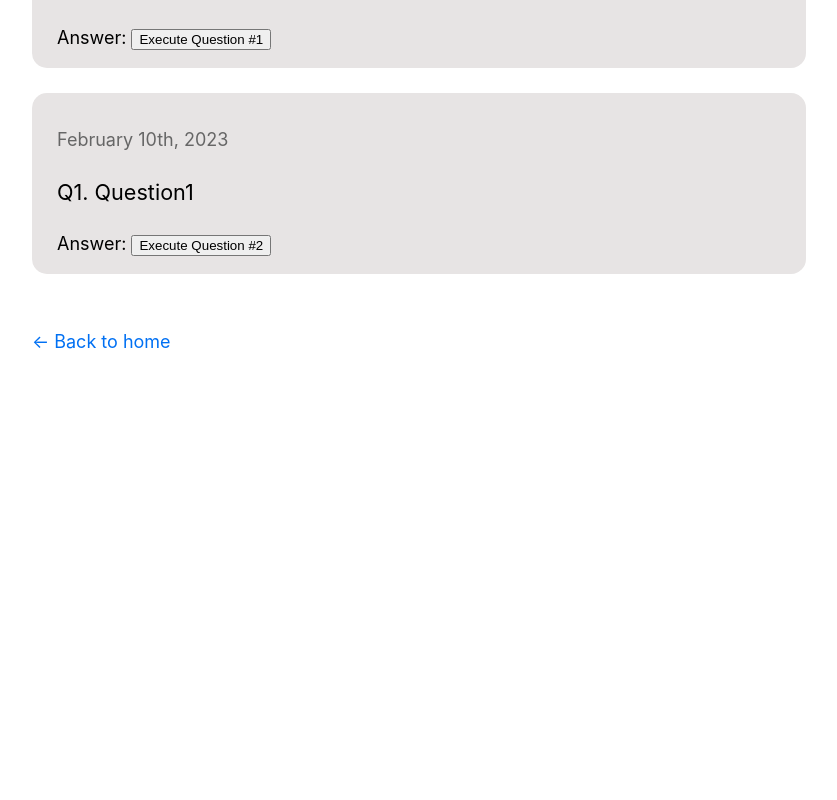
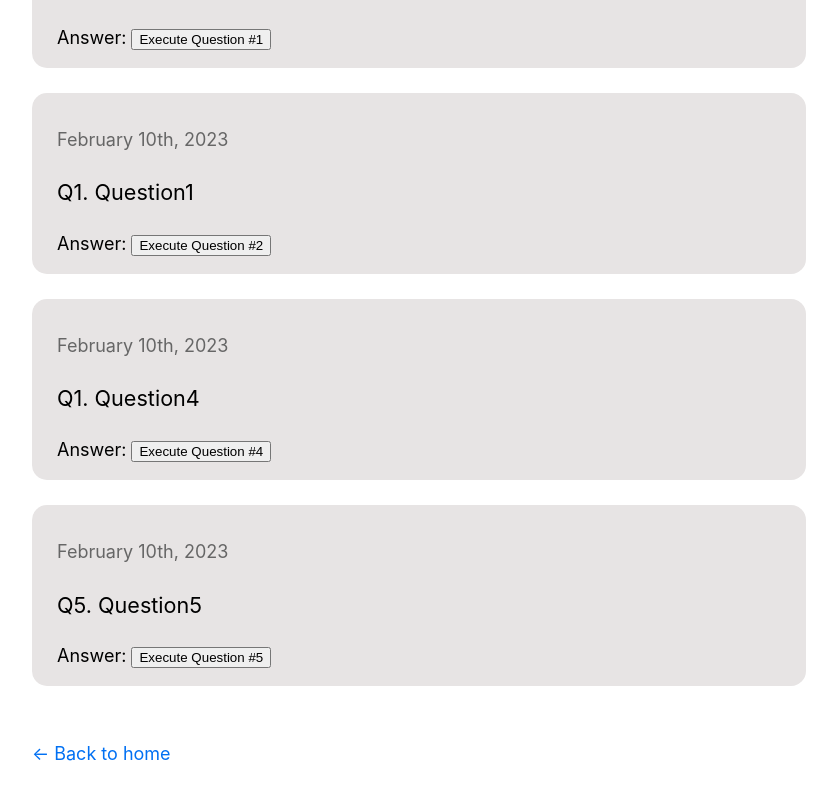
Before and after one commit to jaeungkim/portfolio-website-nextjs, a Next.js app: page /questions/febWeek3 in a window 1280 px wide. Shown: the part 432-1232 px from the top of the page, without its empty margins (221-1058 px from the left). Before the commit the page ends 897 px from the top, so only its background shows below. Built offline with nearby package versions, Linux system fonts and the light colour scheme.

Commit message:
update 230212 06:58pm

```diff
--- a/pages/questions/febWeek3.tsx
+++ b/pages/questions/febWeek3.tsx
@@ -19,6 +19,65 @@ export default function febWeek1() {
     ]);
   };
 
+  const question4 = () => {
+    /*
+    https://leetcode.com/problems/check-if-two-string-arrays-are-equivalent/
+    Given two string arrays word1 and word2, return true if the two arrays represent the same string, and false otherwise.
+
+    A string is represented by an array if the array elements concatenated in order forms the string.
+
+    Example 1:
+
+    Input: word1 = ["ab", "c"], word2 = ["a", "bc"]
+    Output: true
+    Explanation:
+    word1 represents string "ab" + "c" -> "abc"
+    word2 represents string "a" + "bc" -> "abc"
+    The strings are the same, so return true.
+
+    Example 2:
+
+    Input: word1 = ["a", "cb"], word2 = ["ab", "c"]
+    Output: false
+
+    Example 3:
+
+    Input: word1  = ["abc", "d", "defg"], word2 = ["abcddefg"]
+    Output: true
+
+    Constraints:
+
+    1 <= word1.length, word2.length <= 103
+    1 <= word1[i].length, word2[i].length <= 103
+    1 <= sum(word1[i].length), sum(word2[i].length) <= 103
+    word1[i] and word2[i] consist of lowercase letters.
+    */
+  };
+  const question5 = () => {
+    /*
+    https://leetcode.com/problems/check-if-the-sentence-is-pangram/
+
+    A pangram is a sentence where every letter of the English alphabet appears at least once.
+
+    Given a string sentence containing only lowercase English letters, return true if sentence is a pangram, or false otherwise.
+
+    Example 1:
+
+    Input: sentence = "thequickbrownfoxjumpsoverthelazydog"
+    Output: true
+    Explanation: sentence contains at least one of every letter of the English alphabet.
+
+    Example 2:
+
+    Input: sentence = "leetcode"
+    Output: false
+
+    Constraints:
+
+    1 <= sentence.length <= 1000
+    sentence consists of lowercase English letters.
+    */
+  };
   return (
     <Layout>
       <Head>
@@ -53,6 +112,34 @@ export default function febWeek1() {
             Execute Question #2
           </button>
         </div>
+
+        {/* QUESTION #4 */}
+        <div className={utilStyles.questionsDiv}>
+          <p className={utilStyles.lightText}>February 10th, 2023</p>
+          <p className={utilStyles.headingMd}>Q1. Question4</p>
+          Answer:{" "}
+          <button
+            onClick={() => {
+              question1();
+            }}
+          >
+            Execute Question #4
+          </button>
+        </div>
+
+        {/* QUESTION #5 */}
+        <div className={utilStyles.questionsDiv}>
+          <p className={utilStyles.lightText}>February 10th, 2023</p>
+          <p className={utilStyles.headingMd}>Q5. Question5</p>
+          Answer:{" "}
+          <button
+            onClick={() => {
+              question1();
+            }}
+          >
+            Execute Question #5
+          </button>
+        </div>
       </div>
     </Layout>
   );
```
Also changed, not shown: pages/questions/febWeek2.tsx (+39 -16 lines).
